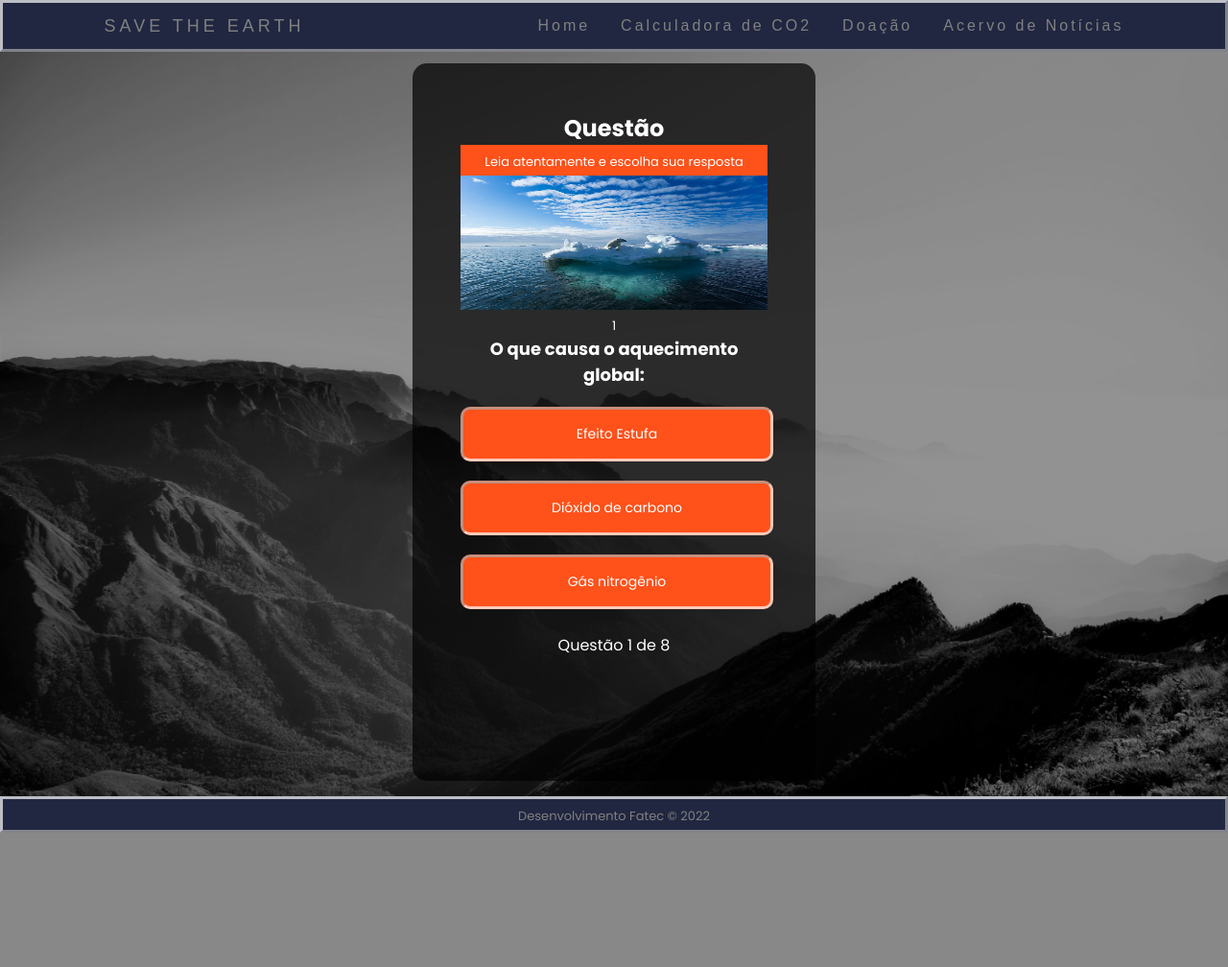
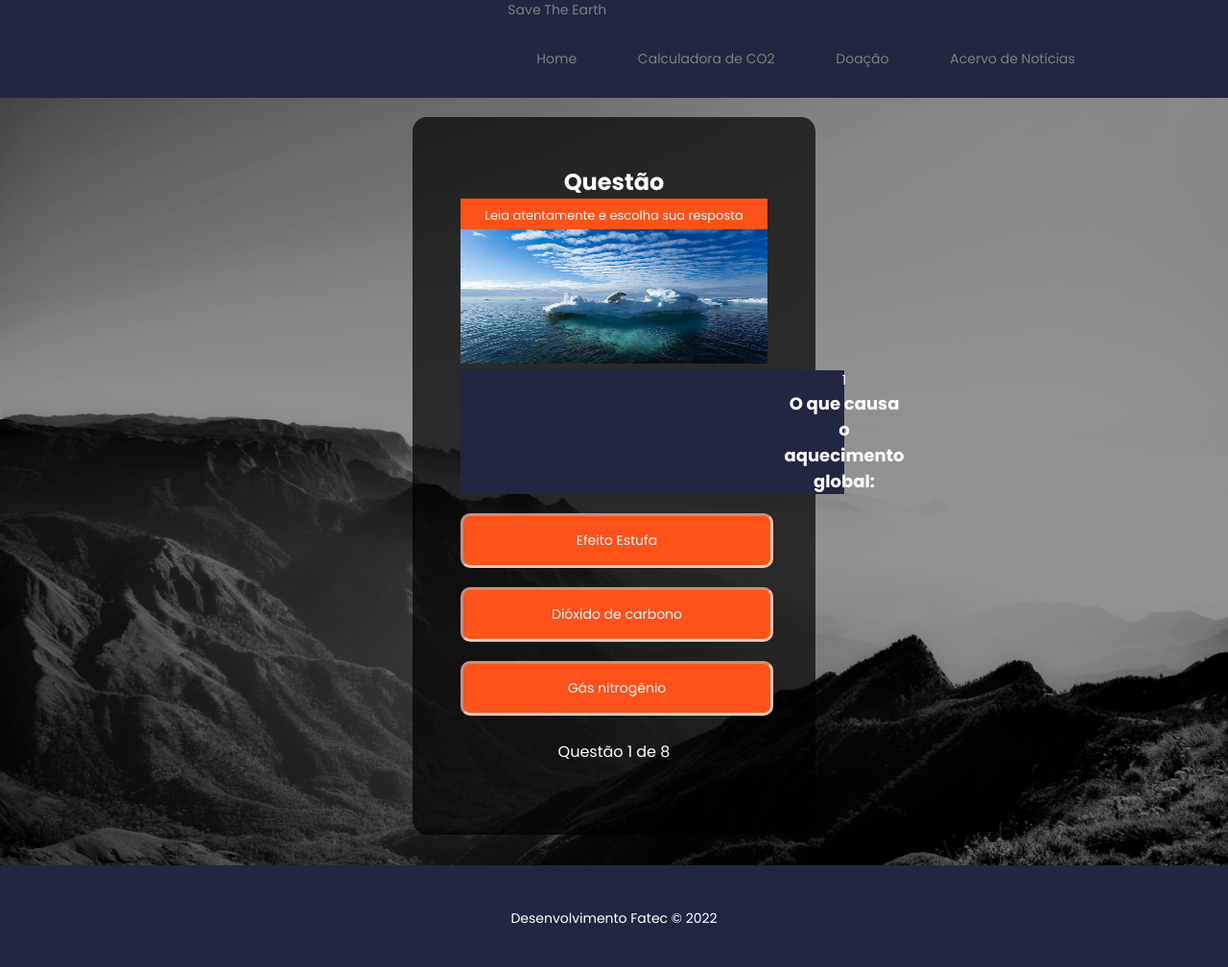
Before and after one commit to MarcosGuedess/PI_2Semestre, a PHP site: page /Index_quiz.html in a window 1280 px wide. Shown: the whole page at 96% size. Before the commit the page ends 868 px from the top, so only its background shows below. Run offline with PHP 8.4, Linux system fonts and the light colour scheme.

Commit message:
Update
Alguns ajustes realizados, e também a implementação de uso do banco com interações com o quiz

```diff
--- a/Codagem/Quiz_projeto/Quiz/quiz.js
+++ b/Codagem/Quiz_projeto/Quiz/quiz.js
@@ -227,6 +227,19 @@ function fimDoJogo(){
     let pont = ''
     pontos == 0 ? pont = 'ponto' : pont = 'pontos'
 
+    //aviso.textContent =  pontos
+    //var db = openDatabase("127.0.0.1", "root", "pi_2semestre", "");
+
+    //function salvar_pontos(){
+        //var pontos_quiz = document.getElementsByName('pontos').value;
+        //db.transaction(function(guardar){
+            //guardar.executeSql("INSERT INTO Pontuacao (pontuacao_quiz) values (?)", [pontos]);
+        //})
+    //}
+
+    //salvar_pontos()
+    $somar = pontos;
+
     pergunta.textContent = "Parabéns! Você conseguiu  " + pontos + " " + pont
     aviso.textContent = "Parabéns! Você conseguiu " + pontos + " " + pont
 
--- a/Codagem/Quiz_projeto/style_quiz.css
+++ b/Codagem/Quiz_projeto/style_quiz.css
@@ -17,54 +17,61 @@
 
 .quiz a:hover{
     opacity: 0.7;
+    color: #ff511a;
 }
 
-.logo{
-    font-size: 18px;
-    text-transform: uppercase;
-    letter-spacing: 4px;
+
+.quiz header{
+    display:flex;
+    flex-direction:column;
+    justify-content:right;
+    align-items: center;
+    padding-right: 0px;
+    padding-left: 90px;
+    background-color: #212741;
+    font-family: 'Poppins', sans-serif;
+    font-size: 14px;
+    padding-left: 400px;
 }
 
-.quiz nav{
-    display: flex;
-    justify-content: space-around;
+.quiz header li{
+    display: inline-block;
+    margin: 20px;
+    padding: 10px;
+    color: 	white;
+}
+
+#title{
+    background-color: #ff511a;
+    padding: 11px;
+    border-radius: 5px;
+    padding-left: 0px;
+    padding-right: 0px;
     align-items: center;
-    font-family: Arial, Helvetica, sans-serif;
-    background-color: #212741;
-    height: 6vh;
-    border:rgba(255, 254, 254, 0.7);
-    border-style:outset;
 }
 
 .quiz main{
     background: url("Images/Background.jpg") no-repeat center center;
     background-size: cover;
-    height: 97vh;
+    height: 100vh;
 }
 
 .quiz footer{
-    color: gray;
     background-color: #212741;
-    border:rgba(255, 254, 254, 0.7);
-    border-style: outset;
+    font-family: 'Poppins', sans-serif;
+    font-size: 14px;
+    color: white;
+    padding: 45px;
+    text-align: center;
 }
 
-.nav-list{
-    list-style: none;
-    display: flex;
-}
-
-.nav-list li{
-    letter-spacing: 3px;
-    margin-left: 32px;
-}
 
 .container{
     font-family: 'Poppins', sans-serif;
     height: 81vh;
     background-color: rgba(0, 0, 0, 0.7);
     position: absolute;
-    top: 55%;
+    top: 62%;
     left: 50%;
     transform: translate(-50%, -50%);
     padding: 50px;
```
Also changed, not shown: Codagem/Quiz_projeto/Index_quiz.php (added, +121 -0 lines).
